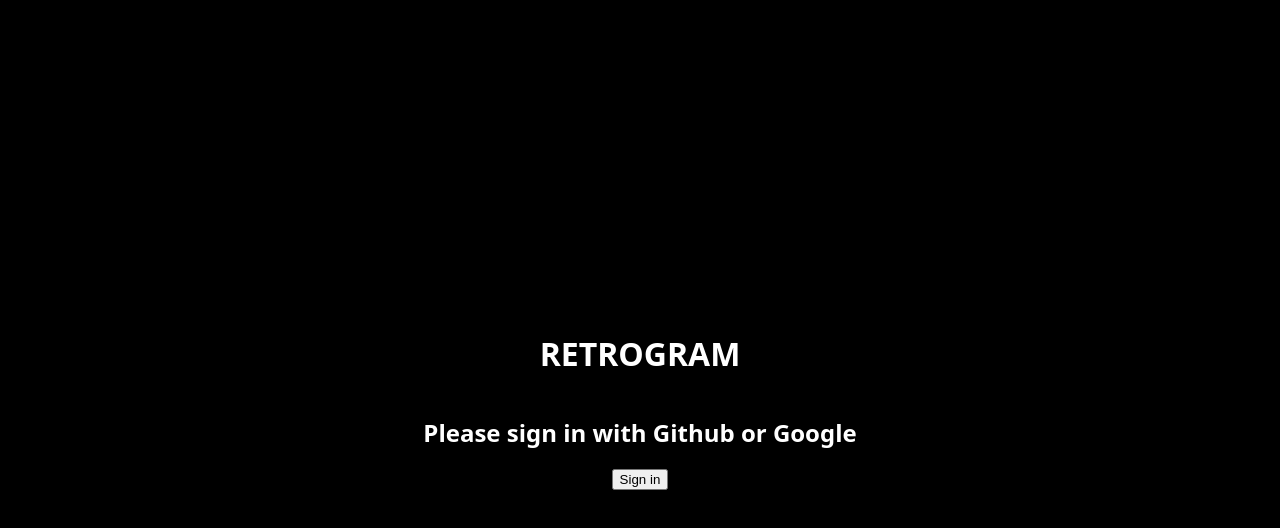
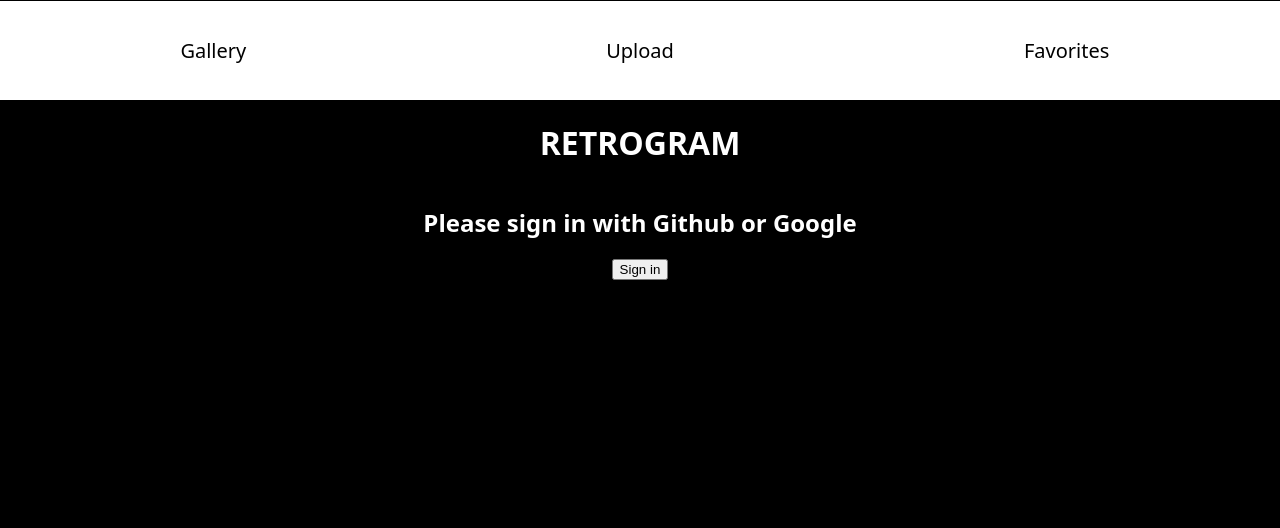
Before and after one commit to ak-coding-ber/capstone-andreask-retrogram, a Next.js app: page / in a window 1280 px wide. Shown: the top 528 px of the page. Built offline with nearby package versions, Linux system fonts and the light colour scheme; no server answers.

Commit message:
implemented navigation bar

```diff
--- a/components/Layout/Layout.js
+++ b/components/Layout/Layout.js
@@ -1,14 +1,16 @@
 import styled from "styled-components";
 import Head from "next/head.js";
+import Navigation from "../Navigation/Navigation";
 
 const Main = styled.main`
   width: 100%;
-  margin: 0 auto;
+  //   margin: 100px auto 0 auto;
+  margin: 100px auto 0 auto;
   display: flex;
   flex-direction: column;
   justify-content: center;
   align-items: center;
-  min-height: 100vh;
+  height: 100%; //min-height: 100vh;
 
   @media (min-width: 1000px) {
     width: 1000px;
@@ -20,6 +22,7 @@
       <Head>
         <title>Retrogram</title>
       </Head>
+      <Navigation />
       <Main>{children}</Main>
     </>
   );
--- a/components/LoginLogoutButton/LoginLogoutButton.js
+++ b/components/LoginLogoutButton/LoginLogoutButton.js
@@ -6,6 +6,7 @@
     return (
       <>
         Signed in as {session.user.email} <br />
+        <br />
         <button onClick={() => signOut()}>Sign out</button>
       </>
     );
--- /dev/null
+++ b/components/Navigation/Navigation.js
@@ -0,0 +1,65 @@
+import styled from "styled-components";
+
+const StyledLayout = styled.div`
+  display: flex;
+  position: fixed;
+  width: 100%;
+  height: 100px;
+  top: 0;
+  justify-content: space-around;
+  align-items: center;
+  border-top: 1px solid black;
+
+  .link {
+    text-decoration: none;
+    font-size: 20px;
+    font-weight: 500;
+    color: black;
+  }
+`;
+
+const NavLink = styled.a`
+  display: flex;
+  width: 100%;
+  height: 100%;
+  justify-content: center;
+  align-items: center;
+  background-color: white;
+  //   background-color: ${(props) => (props.$isActive ? "#EAD8C3" : "white")};
+
+  &:hover {
+    background-color: ${(props) => (props.$isActive ? "#24DC58" : "#0f4029")};
+    color: white;
+  }
+`;
+
+// originally takes { currentPage }
+export default function Navigation() {
+  return (
+    <>
+      <StyledLayout>
+        <NavLink
+          href={"/gallery"}
+          className="link"
+          //   $isActive={currentPage === "/gallery" ? true : false}
+        >
+          Gallery
+        </NavLink>
+        <NavLink
+          href={"/upload"}
+          className="link"
+          //   $isActive={currentPage === "/upload" ? true : false}
+        >
+          Upload
+        </NavLink>
+        <NavLink
+          href={"/upload"}
+          className="link"
+          //   $isActive={currentPage === "/favorites" ? true : false}
+        >
+          Favorites
+        </NavLink>
+      </StyledLayout>
+    </>
+  );
+}
```
Also changed, not shown: pages/gallery/index.js (+10 -5 lines), pages/upload/index.js (+2 -6 lines).
